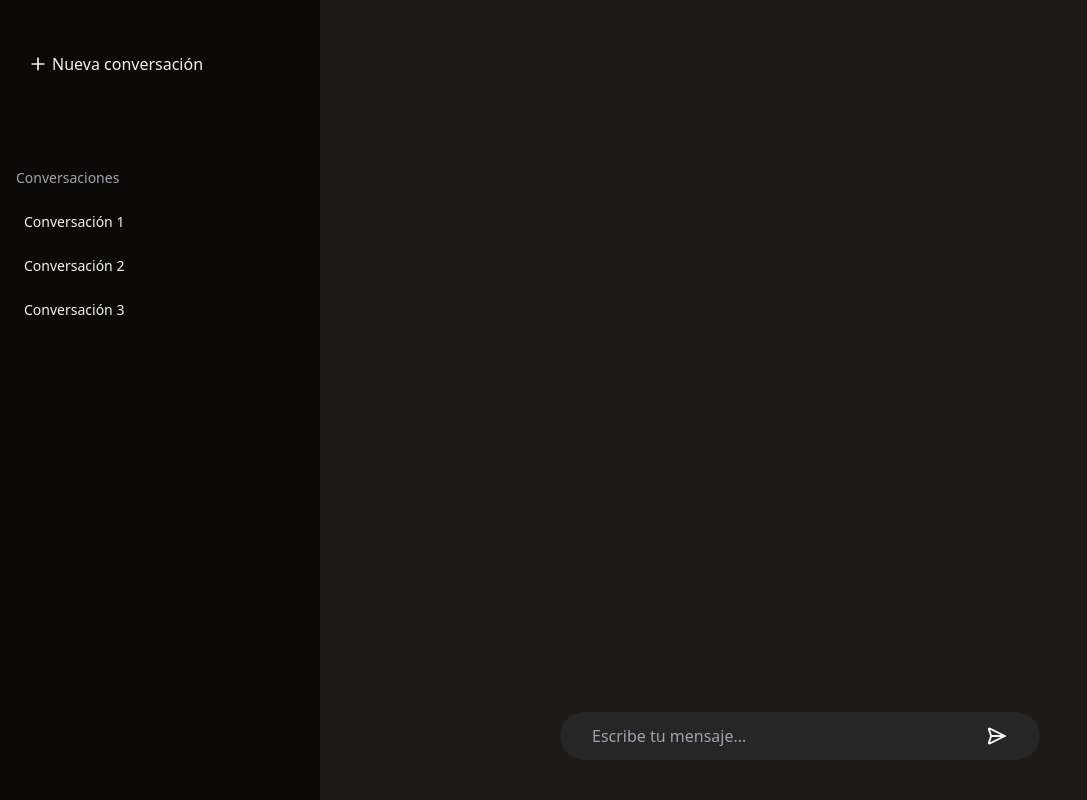
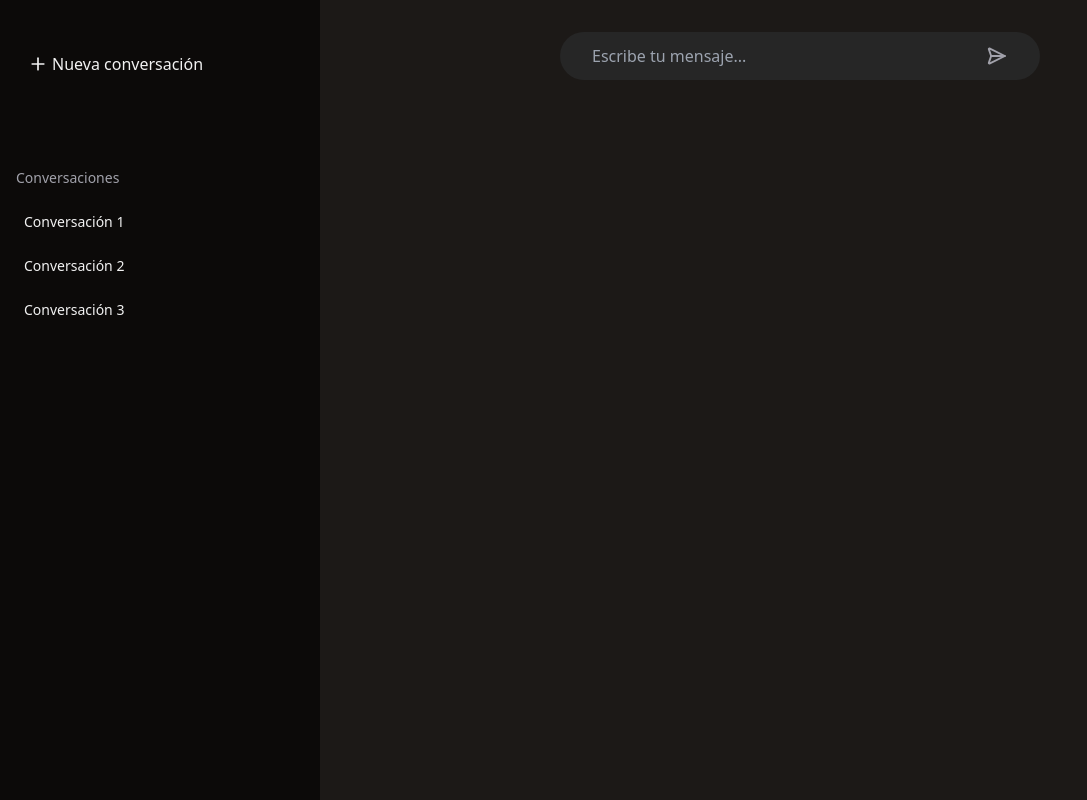
Before and after one commit to santiago-federici/chatgpt-clone, an Astro site: page / in a window 1280 px wide. Shown: the whole page, without its empty margins (0-1087 px from the left). Built offline with nearby package versions, Linux system fonts and the light colour scheme; Astro itself is replaced by a stand-in of ours.

Commit message:
update: organize and restyle message bar

```diff
--- a/src/components/message-bar.astro
+++ b/src/components/message-bar.astro
@@ -1,26 +1,12 @@
-<div
-  class="absolute bottom-10 left-1/2 -translate-x-1/2 bg-muted rounded-full w-[50%] flex items-center justify-between px-8 py-3"
+---
+import MessageInput from "./message-input.astro";
+import SendIcon from "../icons/send.astro";
+---
+
+<section
+  class="bg-muted w-[50%] mx-auto my-8 px-8 py-3 rounded-full flex items-center justify-between"
 >
-  <input
-    type="text"
-    placeholder="Escribe tu mensaje..."
-    class="bg-transparent w-full focus:outline-none"
-  />
+  <MessageInput />
 
-  <!-- Send icon -->
-  <svg
-    xmlns="http://www.w3.org/2000/svg"
-    width="24"
-    height="24"
-    viewBox="0 0 24 24"
-    fill="none"
-    stroke="currentColor"
-    stroke-width="2"
-    stroke-linecap="round"
-    stroke-linejoin="round"
-    class="icon icon-tabler icons-tabler-outline icon-tabler-send-2"
-    ><path stroke="none" d="M0 0h24v24H0z" fill="none"></path><path
-      d="M4.698 4.034l16.302 7.966l-16.302 7.966a.503 .503 0 0 1 -.546 -.124a.555 .555 0 0 1 -.12 -.568l2.468 -7.274l-2.468 -7.274a.555 .555 0 0 1 .12 -.568a.503 .503 0 0 1 .546 -.124z"
-    ></path><path d="M6.5 12h14.5"></path></svg
-  >
-</div>
+  <SendIcon class="text-muted-foreground" />
+</section>
--- /dev/null
+++ b/src/components/message-input.astro
@@ -0,0 +1,5 @@
+<input
+  type="text"
+  placeholder="Escribe tu mensaje..."
+  class="bg-transparent w-full focus:outline-none"
+/>
--- /dev/null
+++ b/src/icons/send.astro
@@ -0,0 +1,17 @@
+<svg
+  {...Astro.props}
+  width="24"
+  height="24"
+  viewBox="0 0 24 24"
+  fill="none"
+  stroke="currentColor"
+  stroke-width="2"
+  stroke-linecap="round"
+  stroke-linejoin="round"
+>
+  <path stroke="none" d="M0 0h24v24H0z" fill="none"></path>
+  <path
+    d="M4.698 4.034l16.302 7.966l-16.302 7.966a.503 .503 0 0 1 -.546 -.124a.555 .555 0 0 1 -.12 -.568l2.468 -7.274l-2.468 -7.274a.555 .555 0 0 1 .12 -.568a.503 .503 0 0 1 .546 -.124z"
+  ></path>
+  <path d="M6.5 12h14.5"></path>
+</svg>
```
